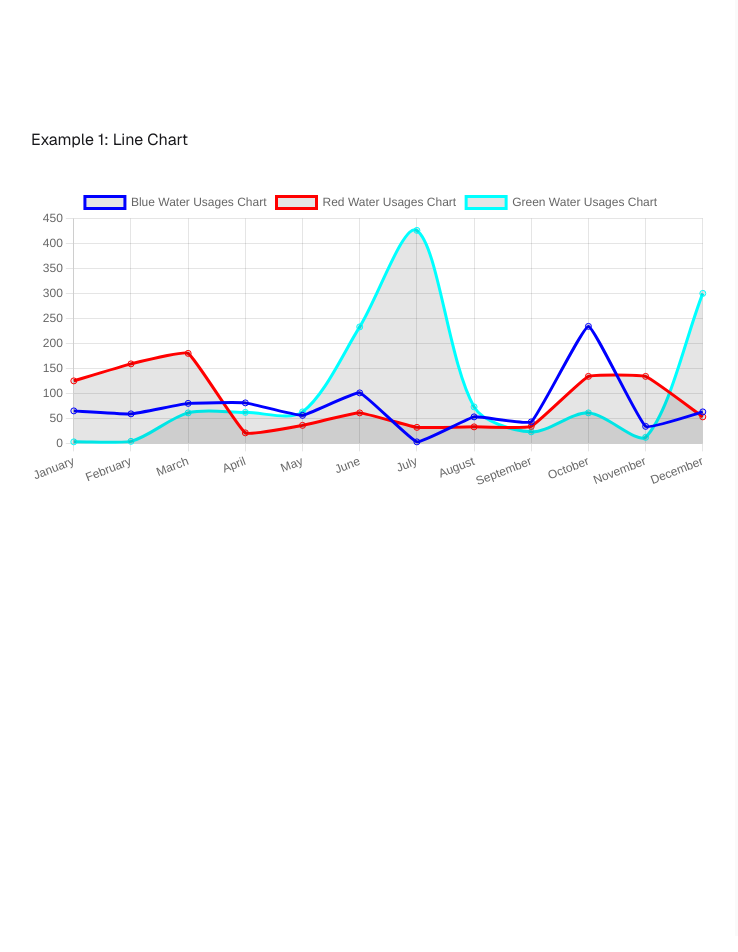
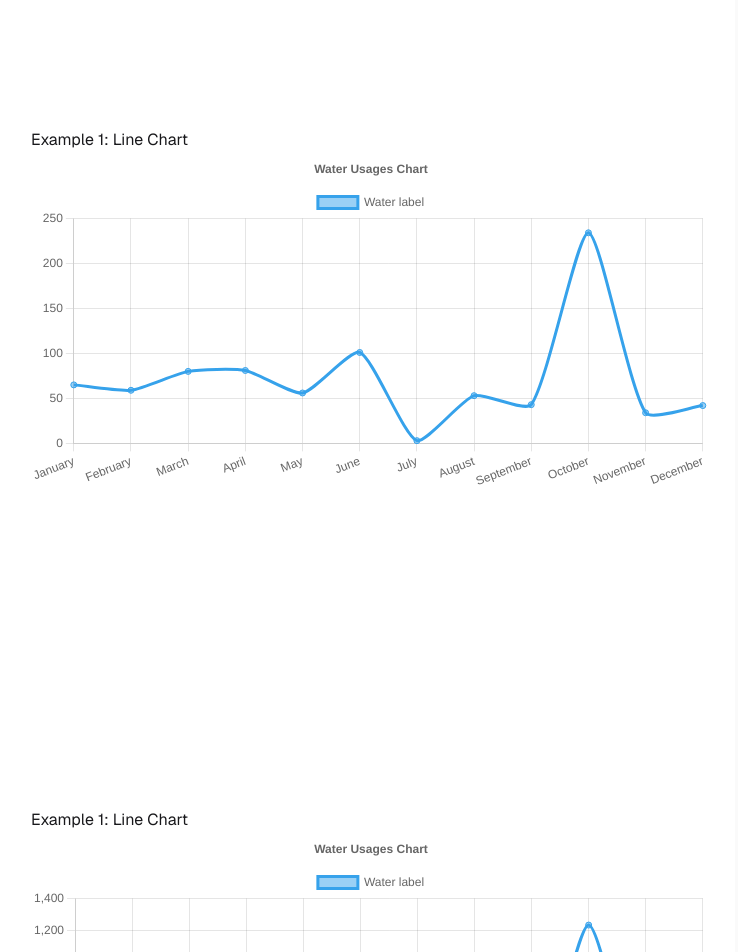
Before and after one commit to dherrera-code/hackathon2026, a Next.js app: page / in a window 1280 px wide. Shown: the top 952 px of the page, without its empty margins (289-1027 px from the left). Built offline with nearby package versions, Linux system fonts and the light colour scheme.

Commit message:
Line Chart component is functional with examples!

```diff
--- a/app/page.tsx
+++ b/app/page.tsx
@@ -4,18 +4,28 @@ import { DataProps } from "@/lib/data-interface";
 
 export default function Home() {
 
-  const data: DataProps = {
+  const prec: DataProps = {
     chartTitle: "Water Usages Chart",
-    chartLabel : "water label",
+    chartLabel : "Water label",
     month: ['January', 'February', 'March', 'April', 'May', 'June', 'July', 'August', 'September', 'October', 'November', 'December'],
     dataSets:
-      [65, 59, 80, 81, 56, 101, 3, 53, 43, 234, 34]
+      [65, 59, 80, 81, 56, 101, 3, 53, 43, 234, 34,42]
+  }
+
+  const snow: DataProps = {
+    chartTitle: "Water Usages Chart",
+    chartLabel : "Water label",
+    month: ['January', 'February', 'March', 'April', 'May', 'June', 'July', 'August', 'September', 'October', 'November', 'December'],
+    dataSets:
+      [635, 529, 810, 821, 556, 1041, 113, 153, 143, 1234, 134,142]
   }
 
   return (
     <div className="flex flex-col flex-1 items-center justify-center bg-zinc-50 font-sans">
       <main className="flex flex-1 w-full max-w-3xl flex-col items-center justify-between py-32 px-16 bg-white sm:items-start">
-        <LineChart dataList={data} />
+        {/* <LineChart dataList={prec} /> */}
+        <LineChart month={prec.month} chartTitle={prec.chartTitle} chartLabel={prec.chartLabel} dataSets={prec.dataSets}></LineChart>
+        <LineChart month={snow.month} chartTitle={snow.chartTitle} chartLabel={snow.chartLabel} dataSets={snow.dataSets}></LineChart>
       </main>
     </div>
   );
--- a/components/LineChart.tsx
+++ b/components/LineChart.tsx
@@ -4,6 +4,7 @@ import dynamic from 'next/dynamic';
 
 import 'chart.js/auto';
 import { DataProps } from '@/lib/data-interface';
+import { useEffect, useState } from 'react';
 
 const Line = dynamic(() => import('react-chartjs-2').then((mod) => mod.Line), {
     ssr: false,
@@ -38,9 +39,12 @@ const Line = dynamic(() => import('react-chartjs-2').then((mod) => mod.Line), {
 //         ],
 //     };
 
+const LineChart = (dataList : DataProps) => {
 
-
-const LineChart = ({chartTitle, chartLabel, month, dataSets } : DataProps) => {
+    const [chartTitle, setChartTitle] = useState("");
+    const [chartLabel, setChartLabel] = useState("")
+    const [monthArr, setMonthArr] = useState<string []>([])
+    const [dataNumbers, setDataNumbers] = useState<number []>([])
 
     const options = {
         responsive: true,
@@ -55,47 +59,55 @@ const LineChart = ({chartTitle, chartLabel, month, dataSets } : DataProps) => {
         }
     }
 
+    // const data = {
+    //     labels: ['January','February','March','April','May','June','July','August','September','October','November','December'],
+    //     datasets: [
+    //         {
+    //             label: 'Blue Water Usages Chart',
+    //             data: [65, 59, 80, 81, 56, 101, 3, 53, 43, 234, 34, 63],
+    //             fill: false,
+    //             borderColor: '#0000FF',
+    //             tension: 0.1,
+    //         },
+    //         {
+    //             label: 'Red Water Usages Chart',
+    //             data: [125, 159, 180, 21, 36, 61, 32, 33, 34, 134, 134, 53],
+    //             fill: true,
+    //             borderColor: '#FF0000',
+    //             color: "#000000",
+    //             tension: 0.1,
+    //         },
+    //         {
+    //             label: 'Green Water Usages Chart',
+    //             data: [3,4,61,62,63,233,426,73,23,61,12,300],
+    //             fill: true,
+    //             borderColor: '#00FFFF',
+    //             tension: .3,
+    //             color: "#000000",
+    //         }
+    //     ],
+    // };
+
     const data = {
-        labels: ['January','February','March','April','May','June','July','August','September','October','November','December'],
+        labels: monthArr,
         datasets: [
             {
-                label: 'Blue Water Usages Chart',
-                data: [65, 59, 80, 81, 56, 101, 3, 53, 43, 234, 34, 63],
+                label: chartLabel,
+                data: dataNumbers,
                 fill: false,
-                borderColor: '#0000FF',
-                tension: 0.1,
-            },
-            {
-                label: 'Red Water Usages Chart',
-                data: [125, 159, 180, 21, 36, 61, 32, 33, 34, 134, 134, 53],
-                fill: true,
-                borderColor: '#FF0000',
-                color: "#000000",
-                tension: 0.1,
-            },
-            {
-                label: 'Green Water Usages Chart',
-                data: [3,4,61,62,63,233,426,73,23,61,12,300],
-                fill: true,
-                borderColor: '#00FFFF',
-                tension: .3,
-                color: "#000000",
+                tension: 0.2,
+                color: "#0000FF"
             }
-        ],
+        ]
     };
+    console.log(dataList)
 
-    // const data = {
-    //     labels: dataList.month,
-    //     datasets: [
-    //         {
-    //             label: dataList.chartLabel,
-    //             data: dataList.datasets,
-    //             fill: false,
-    //             tension: 0.2,
-    //             color: "#0000FF"
-    //         }
-    //     ]
-    // };
+    useEffect( () => {
+        setChartTitle(dataList.chartTitle)
+        setChartLabel(dataList.chartLabel)
+        setDataNumbers(dataList.dataSets);
+        setMonthArr(dataList.month)
+    }, [])
 
     return (
         <div className='min-w-170 min-h-170 '>
--- a/lib/data-interface.ts
+++ b/lib/data-interface.ts
@@ -6,7 +6,7 @@ export interface DataPoint {
   Reservoir: number;
 }
 
-export interface DataProps {
+export interface DataProps  {
     month : string []
     chartTitle : string
     chartLabel: string
```
